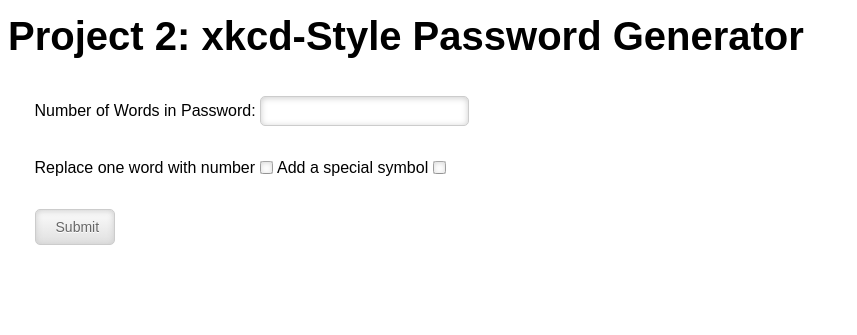
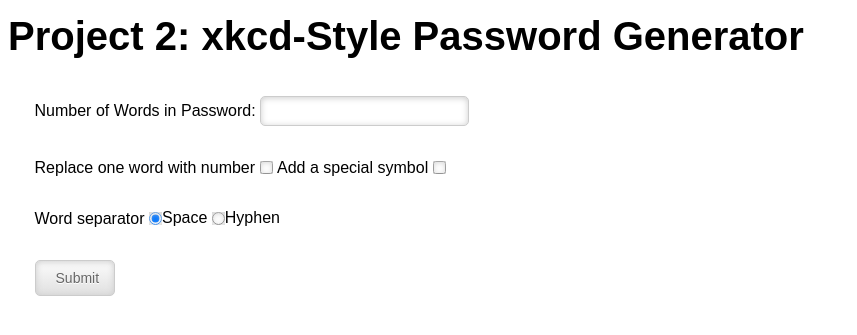
Before and after one commit to dpb070/p2-dougcscie15, a PHP site: page / in a window 1280 px wide. Shown: the top 335 px of the page, without its empty margins (0-857 px from the left). Run offline with PHP 8.4, Linux system fonts and the light colour scheme.

Commit message:
misc small fixes

```diff
--- a/index.php
+++ b/index.php
@@ -35,6 +35,11 @@ ini_set('display_errors', 1); # Display errors on page (instead of a log file)
               <input type="checkbox" name="symbol_flag" value="1">
           </div>
           <div class="form_section">
+                <label>Word separator</label>
+                <input type="radio" name="word_separator" value="space" checked>Space
+                <input type="radio" name="word_separator" value="hyphen">Hyphen
+          </div>
+          <div class="form_section">
               <input type='submit'>
           </div>
       </form>
--- a/logic.php
+++ b/logic.php
@@ -65,6 +65,12 @@ if ($posting) {
                 $replaceArrayPos = rand(0,$pwArrayCount -1);
                 $pwArray[$replaceArrayPos] = $pwArray[$replaceArrayPos].$specialSymbolArray[$pwSymArrayPos];
             }
+            /* Set word delimiter from radio button selection */
+            if ($_POST["word_separator"]=="hyphen") {
+                $wordSep = "-";
+            } else {
+                $wordSep = " ";
+            }
             $pwDisplay = "Password: ".implode($wordSep, $pwArray);
         } else {
             $errDisplay = "Error: ".$validationErrMsg;
```
Also changed, not shown: index.html (+8 -5 lines). Lines whose indentation alone changed are shown as unchanged.
